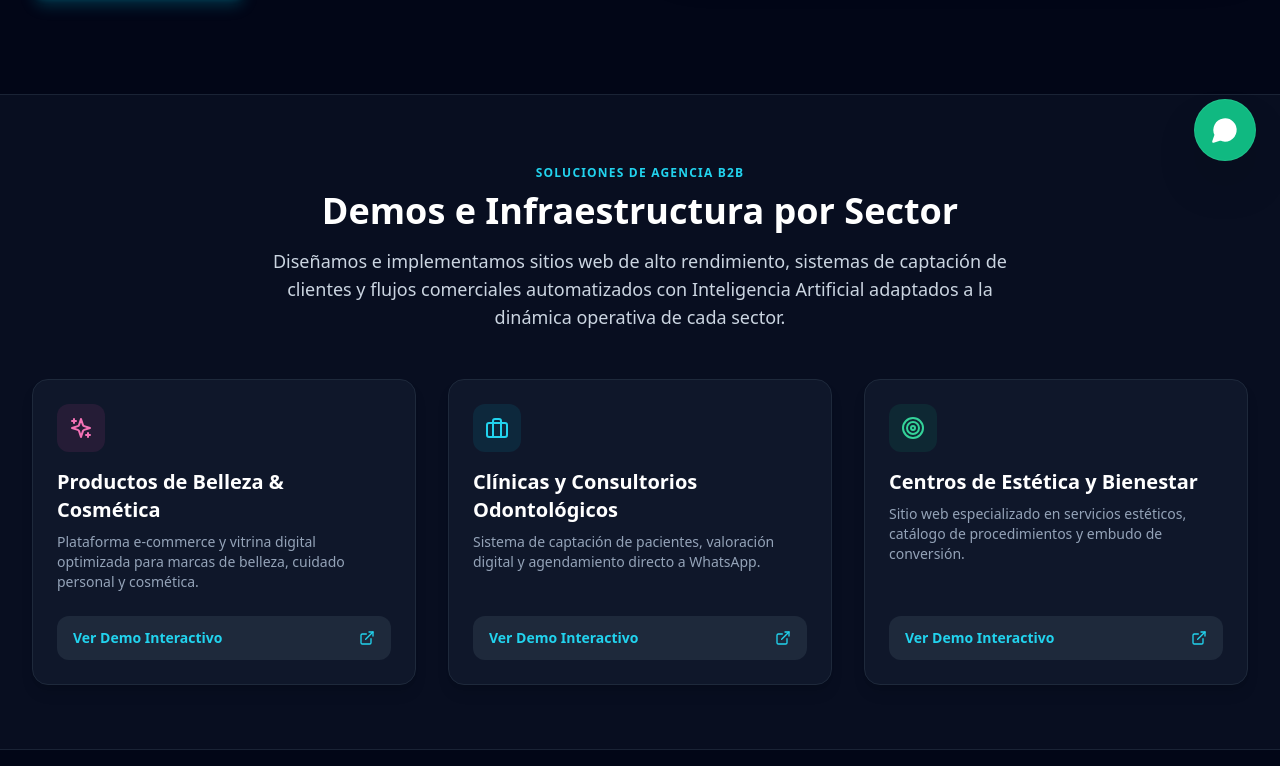
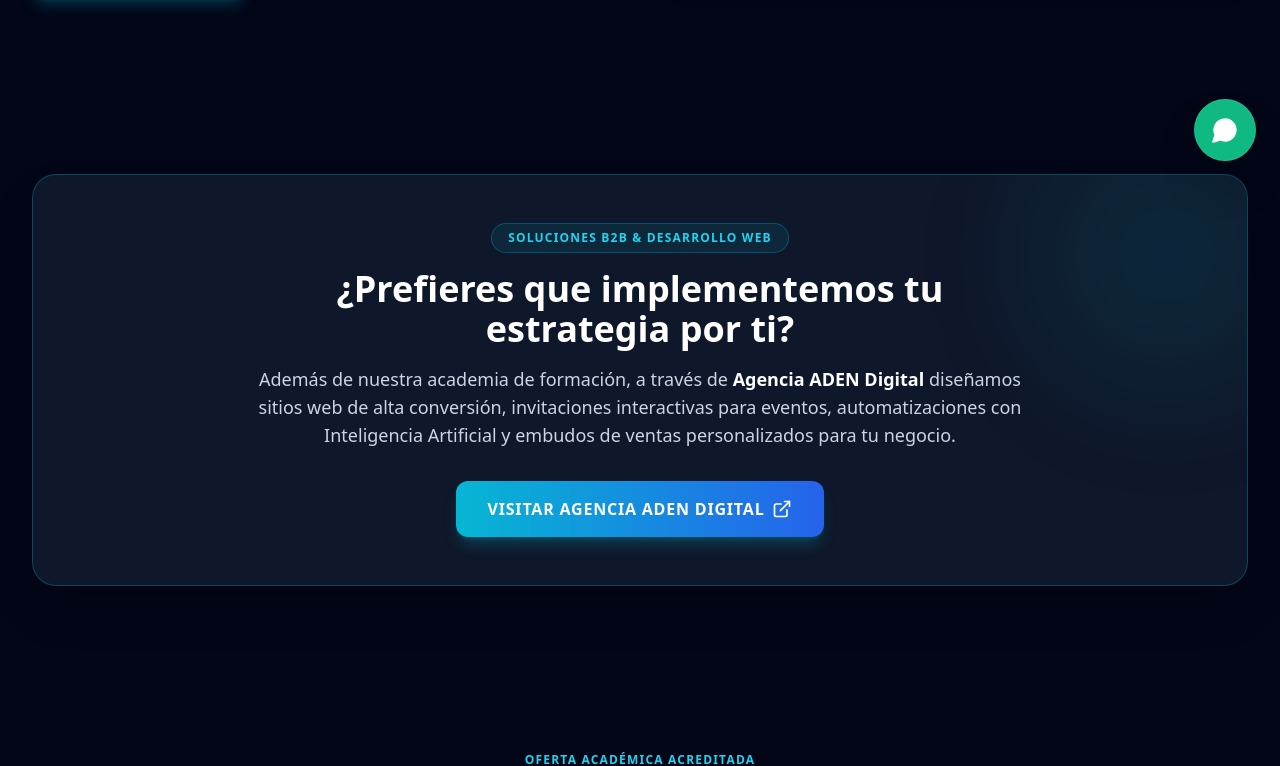
Before and after one commit to adenacademiadigital/aden-oficial, a React (Vite) app: page / in a window 1280 px wide. Shown: the part 615-1381 px from the top of the page. Built offline with nearby package versions, Linux system fonts and the light colour scheme.

Commit message:
Update App.jsx

```diff
--- a/App.jsx
+++ b/App.jsx
@@ -156,71 +156,28 @@
         </div>
       </section>
 
-      {/* 3. SHOWROOM Y DEMOS DE LA AGENCIA B2B */}
-      <section id="agencia" className="py-16 bg-slate-900/50 border-y border-slate-800/80">
-        <div className="max-w-7xl mx-auto px-4 sm:px-6 lg:px-8">
-          <div className="text-center max-w-3xl mx-auto mb-12">
-            <span className="text-cyan-400 text-xs font-extrabold uppercase tracking-widest">Soluciones de Agencia B2B</span>
-            <h2 className="text-3xl sm:text-4xl font-black text-white mt-2">Demos e Infraestructura por Sector</h2>
-            <p className="text-slate-300 mt-4 text-base sm:text-lg leading-relaxed">
-              Diseñamos e implementamos sitios web de alto rendimiento, sistemas de captación de clientes y flujos comerciales automatizados con Inteligencia Artificial adaptados a la dinámica operativa de cada sector.
+      {/* 3. SECCIÓN AGENCIA ADEN DIGITAL */}
+      <section id="agencia" className="py-20 max-w-7xl mx-auto px-4 sm:px-6 lg:px-8">
+        <div className="bg-gradient-to-r from-slate-900 via-slate-900 to-slate-900 border border-cyan-500/30 rounded-3xl p-8 sm:p-12 text-center relative overflow-hidden shadow-2xl">
+          <div className="absolute top-0 right-0 -mt-12 -mr-12 w-64 h-64 bg-cyan-500/10 rounded-full blur-3xl pointer-events-none"></div>
+          <div className="max-w-3xl mx-auto relative z-10">
+            <span className="inline-block bg-cyan-500/10 border border-cyan-500/30 text-cyan-400 text-xs font-bold px-4 py-1.5 rounded-full uppercase tracking-widest mb-4">
+              Soluciones B2B & Desarrollo Web
+            </span>
+            <h2 className="text-3xl sm:text-4xl font-black text-white mb-4">
+              ¿Prefieres que implementemos tu estrategia por ti?
+            </h2>
+            <p className="text-slate-300 text-base sm:text-lg leading-relaxed mb-8">
+              Además de nuestra academia de formación, a través de <strong className="text-white">Agencia ADEN Digital</strong> diseñamos sitios web de alta conversión, invitaciones interactivas para eventos, automatizaciones con Inteligencia Artificial y embudos de ventas personalizados para tu negocio.
             </p>
-          </div>
-
-          <div className="grid grid-cols-1 md:grid-cols-3 gap-8">
-            <div className="bg-slate-900 border border-slate-800 rounded-2xl p-6 flex flex-col justify-between hover:border-cyan-500/50 transition shadow-lg">
-              <div>
-                <div className="w-12 h-12 bg-pink-500/10 text-pink-400 rounded-xl flex items-center justify-center mb-4">
-                  <Sparkles className="w-6 h-6" />
-                </div>
-                <h3 className="text-xl font-bold text-white mb-2">Productos de Belleza & Cosmética</h3>
-                <p className="text-slate-400 text-sm mb-6">Plataforma e-commerce y vitrina digital optimizada para marcas de belleza, cuidado personal y cosmética.</p>
-              </div>
-              <a
-                href="https://aura-skin-blush.vercel.app/"
-                target="_blank"
-                rel="noopener noreferrer"
-                className="inline-flex items-center justify-between w-full bg-slate-800 hover:bg-slate-700 text-cyan-400 font-semibold px-4 py-3 rounded-xl transition text-sm"
-              >
-                Ver Demo Interactivo <ExternalLink className="w-4 h-4" />
-              </a>
-            </div>
-
-            <div className="bg-slate-900 border border-slate-800 rounded-2xl p-6 flex flex-col justify-between hover:border-cyan-500/50 transition shadow-lg">
-              <div>
-                <div className="w-12 h-12 bg-cyan-500/10 text-cyan-400 rounded-xl flex items-center justify-center mb-4">
-                  <Briefcase className="w-6 h-6" />
-                </div>
-                <h3 className="text-xl font-bold text-white mb-2">Clínicas y Consultorios Odontológicos</h3>
-                <p className="text-slate-400 text-sm mb-6">Sistema de captación de pacientes, valoración digital y agendamiento directo a WhatsApp.</p>
-              </div>
-              <a
-                href="https://demo-cl-nica-sonrisas-est-tica.vercel.app/"
-                target="_blank"
-                rel="noopener noreferrer"
-                className="inline-flex items-center justify-between w-full bg-slate-800 hover:bg-slate-700 text-cyan-400 font-semibold px-4 py-3 rounded-xl transition text-sm"
-              >
-                Ver Demo Interactivo <ExternalLink className="w-4 h-4" />
-              </a>
-            </div>
-
-            <div className="bg-slate-900 border border-slate-800 rounded-2xl p-6 flex flex-col justify-between hover:border-cyan-500/50 transition shadow-lg">
-              <div>
-                <div className="w-12 h-12 bg-emerald-500/10 text-emerald-400 rounded-xl flex items-center justify-center mb-4">
-                  <Target className="w-6 h-6" />
-                </div>
-                <h3 className="text-xl font-bold text-white mb-2">Centros de Estética y Bienestar</h3>
-                <p className="text-slate-400 text-sm mb-6">Sitio web especializado en servicios estéticos, catálogo de procedimientos y embudo de conversión.</p>
-              </div>
-              <a
-                href="https://demo-estetica-aden.netlify.app/"
-                target="_blank"
-                rel="noopener noreferrer"
-                className="inline-flex items-center justify-between w-full bg-slate-800 hover:bg-slate-700 text-cyan-400 font-semibold px-4 py-3 rounded-xl transition text-sm"
-              >
-                Ver Demo Interactivo <ExternalLink className="w-4 h-4" />
-              </a>
-            </div>
+            <a
+              href="https://agencia-aden.vercel.app/"
+              target="_blank"
+              rel="noopener noreferrer"
+              className="inline-flex items-center justify-center gap-2 bg-gradient-to-r from-cyan-500 to-blue-600 hover:from-cyan-400 hover:to-blue-500 text-white font-bold px-8 py-4 rounded-xl transition shadow-lg shadow-cyan-500/25 text-base uppercase tracking-wider"
+            >
+              Visitar Agencia ADEN Digital <ExternalLink className="w-5 h-5" />
+            </a>
           </div>
         </div>
       </section>
```
